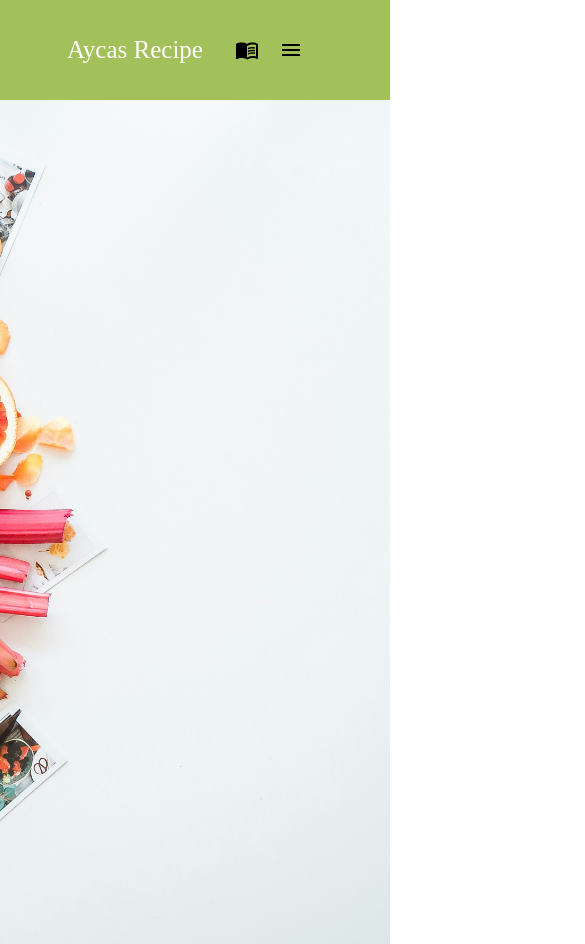
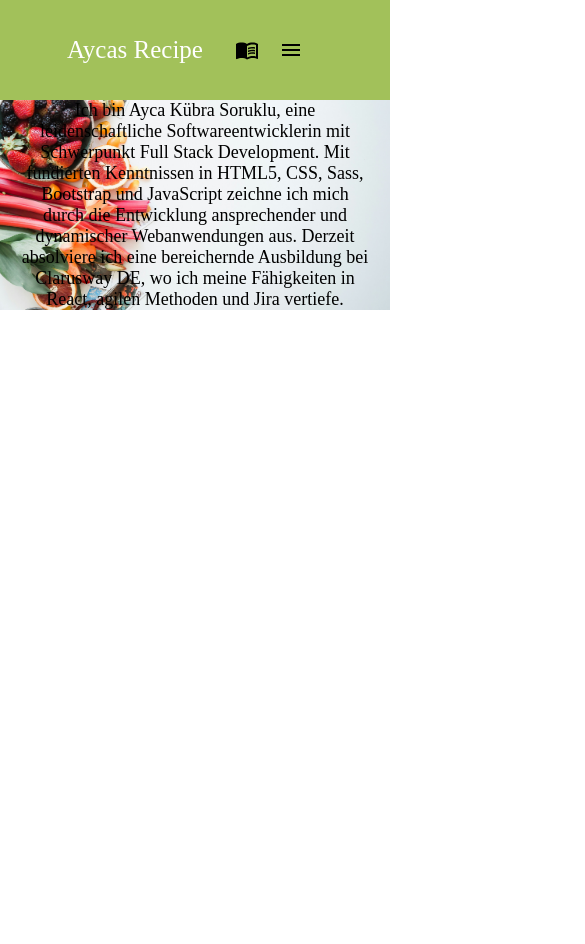
Before and after one commit to Ayca96/Recipeapp, a React (Vite) app: page /about in a window 390 px wide. Shown: the top 944 px of the page, 585 px wide, since content can reach past the window. After the commit the page ends 844 px from the top, so only its background shows below. Built offline with nearby package versions, Linux system fonts and the light colour scheme.

Commit message:
"Added media queries to About.css for responsive design"

```diff
--- a/src/css/About.css
+++ b/src/css/About.css
@@ -20,3 +20,33 @@ font-size: 30px;
 /* margin-right: 40px; */
 
 }
+
+@media (max-width: 1024px) {
+  .aboutme {
+    left: 30rem; /* Daha küçük bir ekran için sola daha yakın */
+    font-size: 25px; /* Daha küçük font */
+  }
+}
+
+/* Ekran genişliği 768px'den küçük olduğunda */
+@media (max-width: 768px) {
+  .aboutme {
+    left: 15rem; /* Sol konum daha da daraltıldı */
+    font-size: 20px;
+  }
+}
+
+/* Ekran genişliği 480px'den küçük olduğunda (Mobil cihazlar) */
+@media (max-width: 480px) {
+  .aboutContainer {
+    height: auto; /* Mobil ekranlar için yüksekliği ayarladık */
+  }
+
+  .aboutme {
+    position: static; /* Mobile daha iyi uyum için */
+    margin: 0 auto;
+    width: 90%;
+    font-size: 18px;
+    text-align: center; /* İçeriği ortalar */
+  }
+}
```
